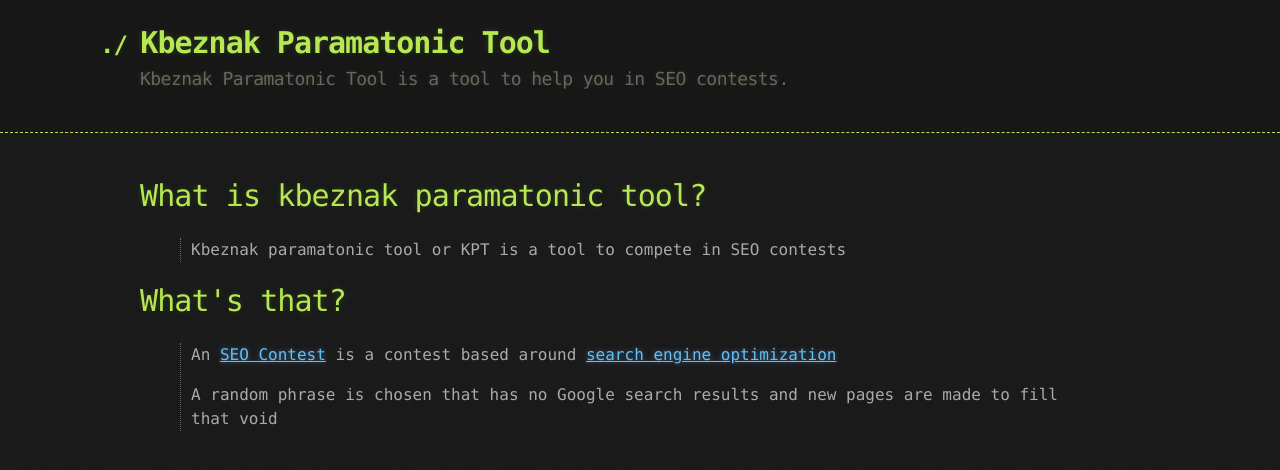
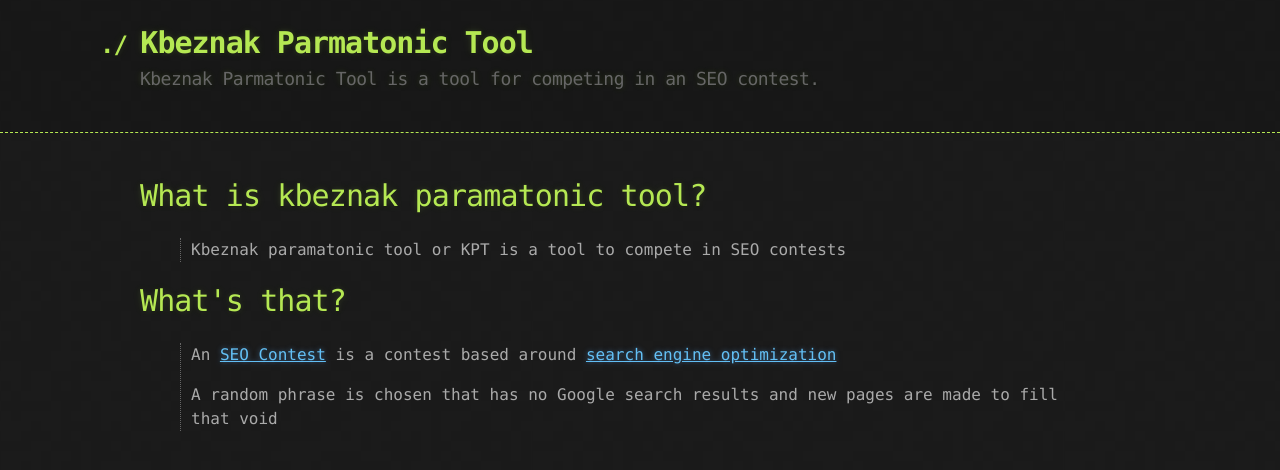
Before and after one commit to mattrunyon/kbeznak-parmatonic-tool, a Jekyll site: the page built from index.md, in a window 1280 px wide. Shown: the top 470 px of the page. Built offline with Jekyll 4.4.1, drawn with Linux system fonts in a browser that asks for light colours.

Commit message:
Update _config.yml

```diff
--- a/_config.yml
+++ b/_config.yml
@@ -1,4 +1,4 @@
-title: Kbeznak Paramatonic Tool
-description: Kbeznak Paramatonic Tool is a tool to help you in SEO contests.
+title: Kbeznak Parmatonic Tool
+description: Kbeznak Parmatonic Tool is a tool for competing in an SEO contest.
 google_analytics:
 theme: jekyll-theme-hacker
```
